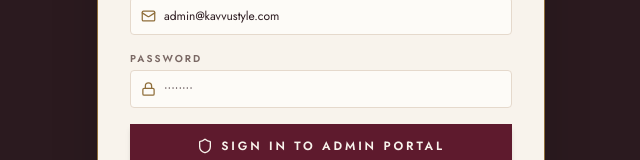
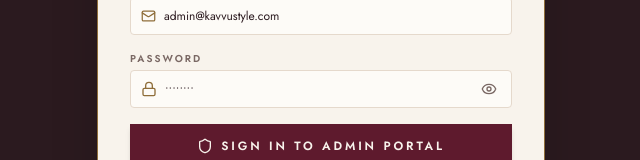
Before and after one commit to rakvihdigital/KaavuStyles, a Next.js app: page /admin/login in a window 1280 px wide. Shown: the part 319-479 px from the top of the page, without its empty margins (319-959 px from the left). Built offline with nearby package versions, Linux system fonts and the light colour scheme; no server answers; the database is empty.

Commit message:
Add Eye icon toggle for password visibility in customer AuthModal and Admin Login page

```diff
--- a/app/admin/login/page.tsx
+++ b/app/admin/login/page.tsx
@@ -4,7 +4,7 @@ import React, { useState } from "react";
 import Image from "next/image";
 import { useRouter } from "next/navigation";
 import { useStore } from "@/context/StoreContext";
-import { Shield, Lock, Mail, ArrowLeft, CheckCircle2 } from "lucide-react";
+import { Shield, Lock, Mail, ArrowLeft, CheckCircle2, Eye, EyeOff } from "lucide-react";
 
 export default function AdminLoginPage() {
   const router = useRouter();
@@ -12,6 +12,7 @@ export default function AdminLoginPage() {
 
   const [email, setEmail] = useState("admin@kavvustyle.com");
   const [password, setPassword] = useState("admin123");
+  const [showPassword, setShowPassword] = useState(false);
 
   const handleAdminLogin = (e: React.FormEvent) => {
     e.preventDefault();
@@ -62,15 +63,23 @@ export default function AdminLoginPage() {
             <label className="block text-[10px] font-semibold uppercase tracking-[0.2em] text-ink-muted mb-1">
               Password
             </label>
-            <div className="flex items-center border border-ivory-300 rounded bg-ivory-50 p-2.5 focus-within:border-gold">
-              <Lock className="w-4 h-4 text-gold mr-2" />
+            <div className="relative flex items-center border border-ivory-300 rounded bg-ivory-50 p-2.5 focus-within:border-gold">
+              <Lock className="w-4 h-4 text-gold mr-2 flex-shrink-0" />
               <input
-                type="password"
+                type={showPassword ? "text" : "password"}
                 required
                 value={password}
                 onChange={(e) => setPassword(e.target.value)}
-                className="w-full bg-transparent text-xs text-ink outline-none"
+                className="w-full bg-transparent text-xs text-ink outline-none pr-8"
               />
+              <button
+                type="button"
+                onClick={() => setShowPassword(!showPassword)}
+                className="absolute right-2.5 text-ink-muted hover:text-gold p-1 transition-colors cursor-pointer"
+                title={showPassword ? "Hide password" : "Show password"}
+              >
+                {showPassword ? <EyeOff className="w-4 h-4" /> : <Eye className="w-4 h-4" />}
+              </button>
             </div>
           </div>
 
--- a/components/AuthModal.tsx
+++ b/components/AuthModal.tsx
@@ -2,7 +2,7 @@
 
 import React, { useState } from "react";
 import { useStore } from "@/context/StoreContext";
-import { X, Lock, Mail, User as UserIcon, Shield, CheckCircle2, Phone, Sparkles } from "lucide-react";
+import { X, Lock, Mail, User as UserIcon, Shield, CheckCircle2, Phone, Sparkles, Eye, EyeOff } from "lucide-react";
 import Image from "next/image";
 
 export default function AuthModal({ checkoutNotice = false }: { checkoutNotice?: boolean }) {
@@ -12,6 +12,7 @@ export default function AuthModal({ checkoutNotice = false }: { checkoutNotice?:
   // Form State
   const [email, setEmail] = useState("");
   const [password, setPassword] = useState("");
+  const [showPassword, setShowPassword] = useState(false);
   const [name, setName] = useState("");
   const [phone, setPhone] = useState("");
   const [successMsg, setSuccessMsg] = useState("");
@@ -192,13 +193,21 @@ export default function AuthModal({ checkoutNotice = false }: { checkoutNotice?:
                 <div className="relative flex items-center border border-ivory-300 bg-ivory-50 focus-within:border-gold">
                   <Lock className="w-4 h-4 text-gold ml-3 flex-shrink-0" />
                   <input
-                    type="password"
+                    type={showPassword ? "text" : "password"}
                     required
                     placeholder="••••••••"
                     value={password}
                     onChange={(e) => setPassword(e.target.value)}
-                    className="w-full p-2.5 bg-transparent text-xs text-ink outline-none"
+                    className="w-full p-2.5 bg-transparent text-xs text-ink outline-none pr-9"
                   />
+                  <button
+                    type="button"
+                    onClick={() => setShowPassword(!showPassword)}
+                    className="absolute right-2.5 text-ink-muted hover:text-gold p-1 transition-colors cursor-pointer"
+                    title={showPassword ? "Hide password" : "Show password"}
+                  >
+                    {showPassword ? <EyeOff className="w-4 h-4" /> : <Eye className="w-4 h-4" />}
+                  </button>
                 </div>
               </div>
 
```
